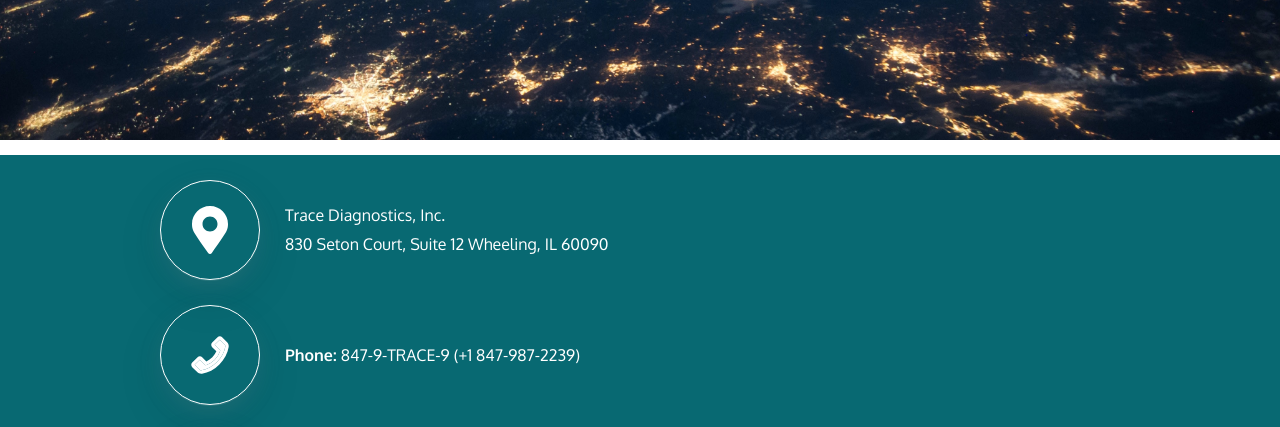
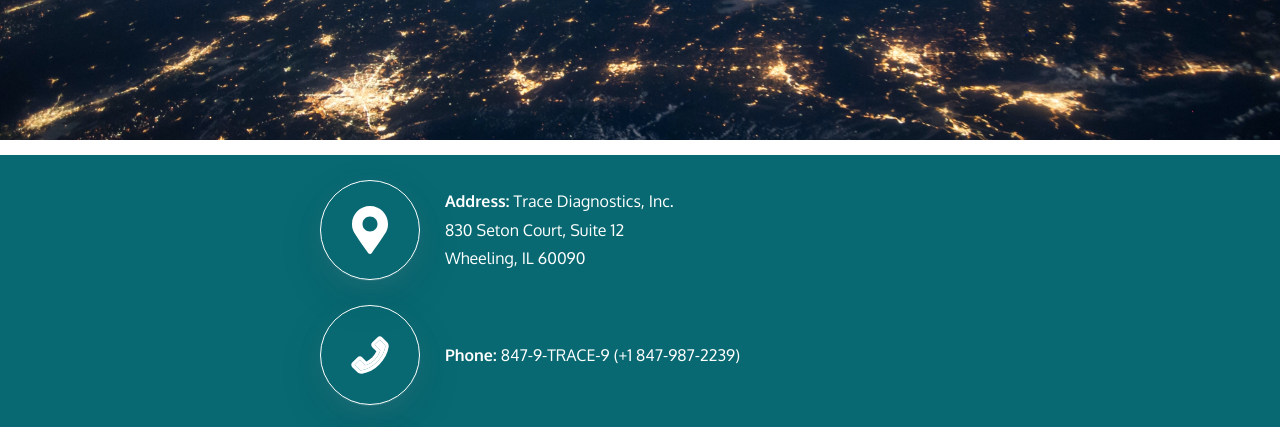
Before and after one commit to gabi-rogers23/trace_diagnostics, a React app: page /contactUs in a window 1280 px wide. Shown: the part 360-787 px from the top of the page. Built offline with nearby package versions, Linux system fonts and the light colour scheme.

Commit message:
WIP reactive start

```diff
--- a/public/style.css
+++ b/public/style.css
@@ -404,7 +404,7 @@ li {
 .contactIcon{
   display: flex;
   flex-flow: row nowrap;
-  width: 75%;
+  width: 50%;
   height: auto;
   justify-content: flex-start;
   align-items: center;
--- a/src/components/contact.js
+++ b/src/components/contact.js
@@ -18,8 +18,8 @@ const Contact = () => {
               <FaMapMarkerAlt className="person" />
             </div>
             <span>
-              Trace Diagnostics, Inc.
-              <br /> 830 Seton Court, Suite 12 Wheeling, IL 60090
+              <b>Address: </b>Trace Diagnostics, Inc.
+              <br /> 830 Seton Court, Suite 12<br/> Wheeling, IL 60090
             </span>
           </div>
           <div className="contactIcon">
@@ -45,7 +45,7 @@ const Contact = () => {
             </div>
             <span>
               <b>Accounts Payable and Billing: </b>Trace Diagnostics, Inc.
-              <br /> 2033 N. Milwaukee Ave., Suite 120 Riverwoods, IL 60015
+              <br /> 2033 N. Milwaukee Ave., Suite 120 <br/>Riverwoods, IL 60015
             </span>
           </div>
 
```
